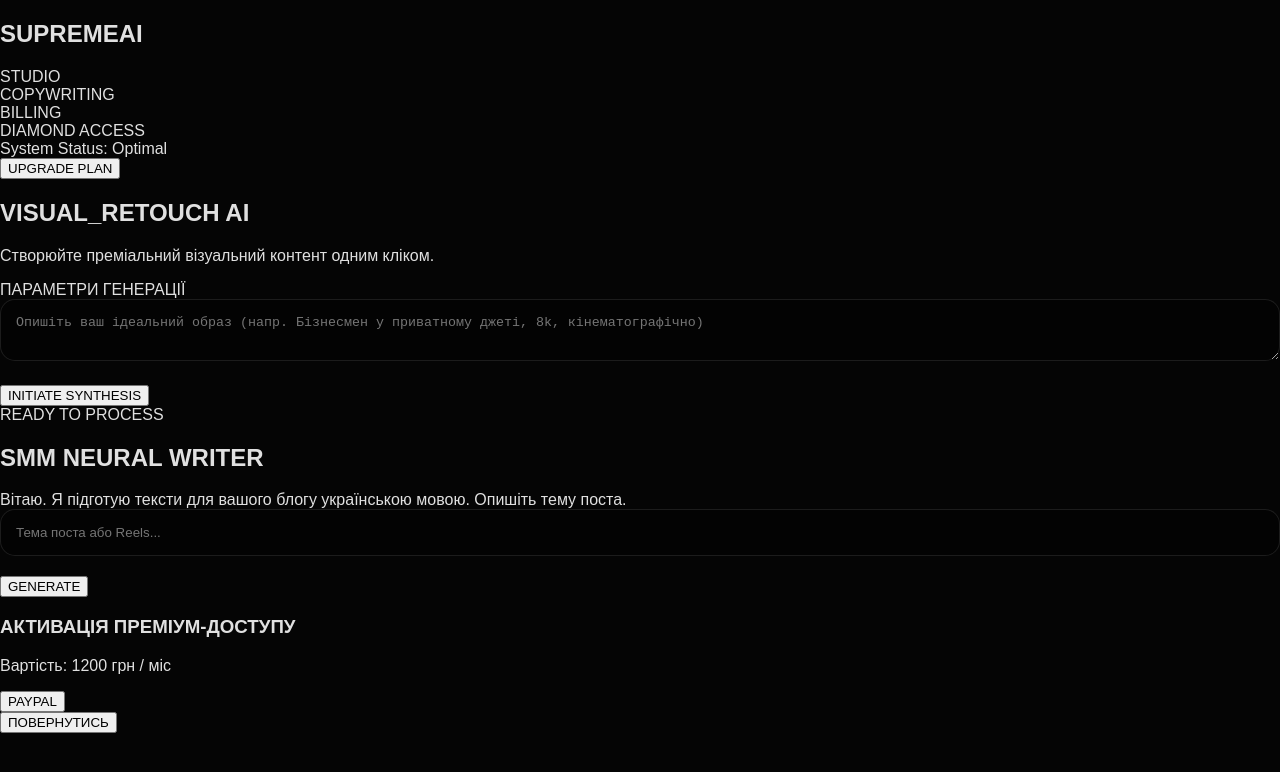
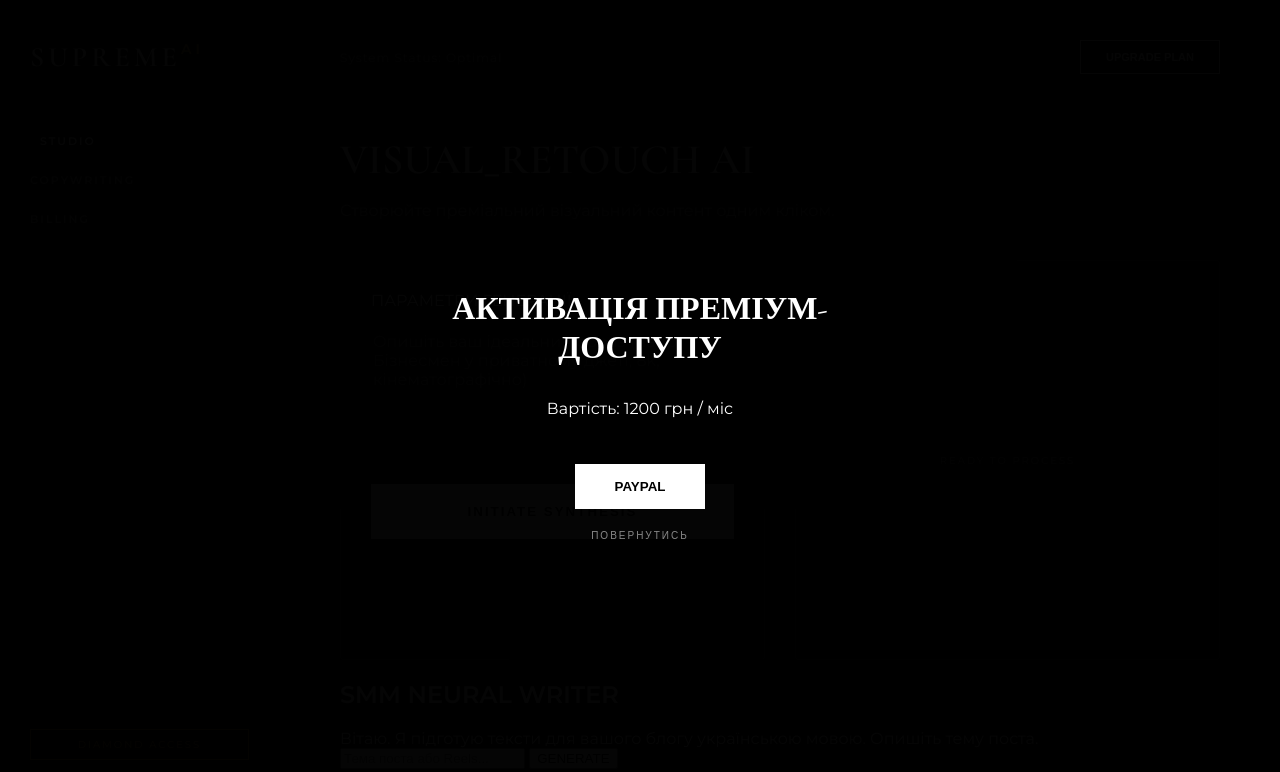
Before and after one commit to Troler-a11/Ai.generator.com, a plain HTML site: page index.html in a window 1280 px wide. Both pictures are taken after a click on the button "UPGRADE PLAN". Drawn offline with nearby package versions, Linux system fonts and the light colour scheme.

Commit message:
Update style.css

```diff
--- a/style.css
+++ b/style.css
@@ -1,181 +1,286 @@
 :root {
-    --accent: #00ffa3;
-    --dark: #050505;
-    --glass: rgba(255, 255, 255, 0.03);
-    --border: rgba(255, 255, 255, 0.1);
+    --bg: #050505;
+    --card: #111111;
+    --accent: #ffffff; /* Чистий білий — ознака дорогого бренду */
+    --gold: #d4af37;
+    --border: rgba(255, 255, 255, 0.08);
+    --text-main: #ffffff;
+    --text-dim: #888888;
+    --font-header: 'Cormorant Garamond', serif;
+    --font-ui: 'Montserrat', sans-serif;
 }
 
-* { box-sizing: border-box; -webkit-tap-highlight-color: transparent; }
+* {
+    box-sizing: border-box;
+    -webkit-font-smoothing: antialiased;
+}
 
 body {
+    background-color: var(--bg);
+    color: var(--text-main);
+    font-family: var(--font-ui);
     margin: 0;
-    background: var(--dark);
-    color: #e0e0e0;
-    font-family: 'Plus Jakarta Sans', sans-serif;
     height: 100vh;
     overflow: hidden;
 }
 
-.bg-overlay {
+/* Luxury Background Animation */
+.luxury-bg {
     position: fixed;
     top: 0; left: 0; width: 100%; height: 100%;
-    background: radial-gradient(circle at 50% -20%, #1a3a2a, #050505);
+    background: radial-gradient(circle at 0% 0%, #151515 0%, #050505 50%);
     z-index: -1;
 }
 
-/* Кнопка Меню (ТРИ ЛІНІЇ) */
-.menu-toggle {
-    position: fixed;
-    top: 20px; left: 20px;
-    z-index: 2000;
-    background: var(--accent);
-    border: none;
-    width: 45px; height: 45px;
-    border-radius: 12px;
-    display: none;
-    flex-direction: column;
-    justify-content: center;
-    align-items: center;
-    gap: 5px;
-}
-
-.menu-toggle span {
-    width: 25px; height: 2px; background: #000;
-}
-
-/* Макет */
-.app-layout {
+.dashboard {
     display: grid;
-    grid-template-columns: 300px 1fr;
+    grid-template-columns: 280px 1fr;
     height: 100vh;
 }
 
-/* Sidebar */
-.sidebar {
-    background: rgba(0,0,0,0.6);
+/* Side Panel */
+.side-panel {
+    background: rgba(0,0,0,0.8);
     border-right: 1px solid var(--border);
-    backdrop-filter: blur(20px);
-    padding: 40px 25px;
+    padding: 40px 30px;
     display: flex;
     flex-direction: column;
+    backdrop-filter: blur(20px);
 }
 
-.logo {
-    font-family: 'JetBrains Mono', monospace;
-    font-size: 20px;
-    font-weight: bold;
-    color: var(--accent);
-    letter-spacing: 3px;
-    margin-bottom: 50px;
+.brand-box {
+    margin-bottom: 60px;
 }
 
-.nav-list { flex-grow: 1; }
-
-.nav-item {
-    padding: 18px;
-    border-radius: 15px;
-    margin-bottom: 8px;
-    cursor: pointer;
-    transition: 0.3s;
-    font-weight: 600;
-    color: #888;
+.logo-text {
+    font-family: var(--font-header);
+    font-size: 28px;
+    letter-spacing: 4px;
+    margin: 0;
 }
 
-.nav-item:hover { background: var(--glass); color: #fff; }
-.nav-item.active { background: var(--glass); color: var(--accent); border-left: 4px solid var(--accent); }
-
-/* Main Content */
-.content { padding: 40px; overflow-y: auto; }
-
-.glass-box {
-    background: var(--glass);
-    border: 1px solid var(--border);
-    backdrop-filter: blur(40px);
-    border-radius: 30px;
-    padding: 35px;
-    max-width: 800px;
-    margin: 0 auto;
+.logo-text span {
+    color: var(--gold);
+    font-size: 14px;
+    vertical-align: top;
+    font-family: var(--font-ui);
 }
 
-.box-header {
+.nav-links {
+    flex-grow: 1;
+}
+
+.link-item {
+    font-size: 11px;
+    letter-spacing: 2px;
+    color: var(--text-dim);
+    margin-bottom: 25px;
+    cursor: pointer;
+    transition: 0.4s;
+    font-weight: 600;
+}
+
+.link-item:hover, .link-item.active {
+    color: var(--accent);
+    padding-left: 10px;
+}
+
+.premium-badge {
+    font-size: 10px;
+    border: 1px solid var(--gold);
+    color: var(--gold);
+    padding: 8px;
+    text-align: center;
+    letter-spacing: 2px;
+}
+
+/* Main View */
+.main-view {
+    padding: 40px 60px;
+    overflow-y: auto;
+}
+
+.top-bar {
     display: flex;
     justify-content: space-between;
-    margin-bottom: 30px;
+    align-items: center;
+    margin-bottom: 60px;
 }
 
-.badge {
-    background: var(--accent);
-    color: #000;
-    padding: 5px 12px;
-    border-radius: 8px;
-    font-weight: bold;
-    font-size: 11px;
+.search-emulation {
+    font-size: 12px;
+    color: var(--text-dim);
+    letter-spacing: 1px;
 }
 
-textarea, input[type="text"] {
-    width: 100%;
-    background: rgba(0,0,0,0.4);
-    border: 1px solid var(--border);
-    border-radius: 15px;
-    color: #fff;
-    padding: 15px;
-    margin-bottom: 20px;
-    outline: none;
-}
-
-.btn-main {
-    width: 100%;
-    background: #fff;
-    color: #000;
-    border: none;
-    padding: 18px;
-    border-radius: 15px;
+.upgrade-btn {
+    background: transparent;
+    border: 1px solid var(--accent);
+    color: var(--accent);
+    padding: 10px 25px;
+    font-size: 11px;
     font-weight: bold;
     cursor: pointer;
     transition: 0.3s;
 }
 
-.btn-main:hover { transform: scale(0.98); opacity: 0.9; }
-
-/* Чат Термінал */
-.terminal-view {
-    height: 400px;
-    background: rgba(0,0,0,0.3);
-    border-radius: 15px;
-    padding: 20px;
-    overflow-y: auto;
-    font-family: 'JetBrains Mono', monospace;
-    font-size: 13px;
-    margin-bottom: 15px;
+.upgrade-btn:hover {
+    background: var(--accent);
+    color: #000;
 }
 
-.line { margin-bottom: 10px; }
-.line.ai { color: var(--accent); }
-.line.user { color: #fff; opacity: 0.7; }
+/* Content Layout */
+.hero-section h2 {
+    font-family: var(--font-header);
+    font-size: 42px;
+    margin-bottom: 10px;
+}
 
-/* Мобільна адаптація */
+.hero-section p {
+    color: var(--text-dim);
+    margin-bottom: 40px;
+}
+
+.grid-layout {
+    display: grid;
+    grid-template-columns: 1fr 1fr;
+    gap: 30px;
+}
+
+.glass {
+    background: var(--card);
+    border: 1px solid var(--border);
+    padding: 30px;
+    border-radius: 4px; /* Гострі або ледь закруглені кути виглядають дорожче */
+}
+
+textarea {
+    width: 100%;
+    height: 120px;
+    background: transparent;
+    border: none;
+    border-bottom: 1px solid var(--border);
+    color: #fff;
+    resize: none;
+    font-size: 16px;
+    margin-top: 20px;
+    outline: none;
+    font-family: var(--font-ui);
+}
+
+.action-btn {
+    width: 100%;
+    background: #fff;
+    color: #000;
+    border: none;
+    padding: 20px;
+    margin-top: 30px;
+    font-weight: bold;
+    letter-spacing: 2px;
+    cursor: pointer;
+    transition: 0.4s;
+}
+
+.action-btn:hover {
+    background: var(--gold);
+    color: #000;
+}
+
+/* Image Preview Section */
+.preview-card {
+    display: flex;
+    flex-direction: column;
+    align-items: center;
+    justify-content: center;
+    min-height: 400px;
+}
+
+#render-res {
+    max-width: 100%;
+    box-shadow: 0 20px 50px rgba(0,0,0,0.5);
+    animation: fadeIn 1s ease;
+}
+
+.status-msg {
+    font-size: 10px;
+    color: var(--text-dim);
+    letter-spacing: 2px;
+}
+
+/* Loader */
+.loader-bar {
+    width: 100px;
+    height: 1px;
+    background: var(--gold);
+    position: relative;
+    overflow: hidden;
+    margin-top: 20px;
+}
+
+.loader-bar::after {
+    content: '';
+    position: absolute;
+    width: 50px;
+    height: 100%;
+    background: #fff;
+    animation: loading 1.5s infinite;
+}
+
+@keyframes loading {
+    0% { left: -50px; }
+    100% { left: 100px; }
+}
+
+@keyframes fadeIn {
+    from { opacity: 0; transform: translateY(10px); }
+    to { opacity: 1; transform: translateY(0); }
+}
+
+/* Modal Payment */
+.pay-overlay {
+    display: none;
+    position: fixed;
+    top: 0; left: 0; width: 100%; height: 100%;
+    background: rgba(0,0,0,0.98);
+    z-index: 1000;
+    justify-content: center;
+    align-items: center;
+}
+
+.pay-card {
+    text-align: center;
+    max-width: 400px;
+}
+
+.pay-card h3 {
+    font-family: var(--font-header);
+    font-size: 32px;
+}
+
+.pay-btn {
+    background: #fff;
+    color: #000;
+    border: none;
+    padding: 15px 40px;
+    font-weight: bold;
+    margin-top: 30px;
+    cursor: pointer;
+}
+
+.close-txt {
+    background: transparent;
+    border: none;
+    color: var(--text-dim);
+    margin-top: 20px;
+    font-size: 10px;
+    letter-spacing: 2px;
+    cursor: pointer;
+}
+
+/* Mobile Fix */
 @media (max-width: 768px) {
-    .menu-toggle { display: flex; }
-
-    .app-layout { grid-template-columns: 1fr; }
-
-    .sidebar {
-        position: fixed;
-        left: -100%;
-        top: 0; width: 85%; height: 100%;
-        z-index: 1500;
-        transition: 0.5s cubic-bezier(0.4, 0, 0.2, 1);
-    }
-
-    .sidebar.open { left: 0; }
-
-    .close-btn {
-        position: absolute;
-        right: 20px; top: 20px;
-        font-size: 30px; color: var(--accent);
-    }
-
-    .content { padding: 80px 15px 20px 15px; }
-
-    .glass-box { padding: 20px; }
+    .dashboard { grid-template-columns: 1fr; }
+    .side-panel { display: none; }
+    .grid-layout { grid-template-columns: 1fr; }
+    .main-view { padding: 30px; }
 }
```
